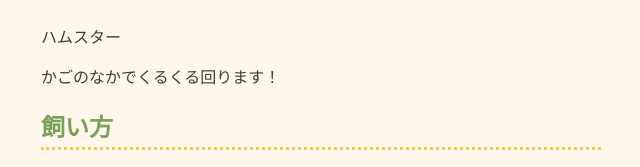
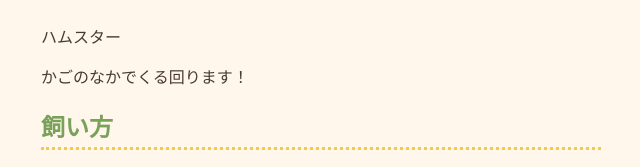
Before and after one commit to rojoudotcom/pet-shop-x, a plain HTML site: page pets/hamster.html in a window 1280 px wide. Shown: the top 167 px of the page, 319-959 px from the left. Drawn offline with Linux system fonts and the light colour scheme.

Commit message:
説明を変えた

```diff
--- a/pets/hamster.html
+++ b/pets/hamster.html
@@ -7,7 +7,7 @@
 </head>
 <body
   <h1>ハムスター</h1>
-  <p>かごのなかでくるくる回ります！</p>
+  <p>かごのなかでくる回ります！</p>
   <h2>飼い方</h2>
   <ul>
     <li>毎日30分以上の散歩</li>
```
